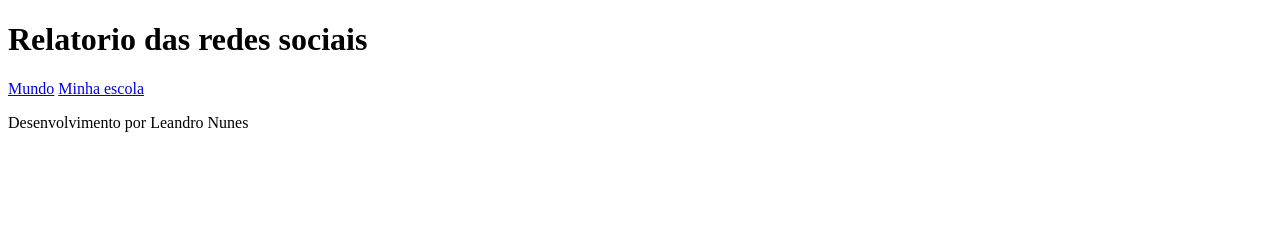
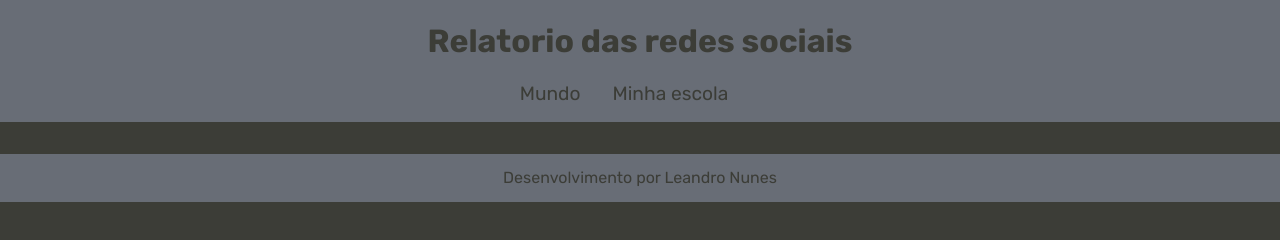
Before and after one commit to leandro123k/redes-sociais-1, a plain HTML site: page index.html in a window 1280 px wide. Drawn offline with Linux system fonts and the light colour scheme.

Commit message:
Add files via upload

```diff
--- a/index.html
+++ b/index.html
@@ -4,6 +4,7 @@
     <meta charset="UTF-8">
     <meta name="viewport" content="width=device-width, initial-scale=1.0">
     <title>Redes sociais Leandro</title>
+    <link rel="stylesheet" href="style.css">
 </head>
 <body>
     <header>
--- a/style.css
+++ b/style.css
@@ -0,0 +1,58 @@
+@import url('https://fonts.googleapis.com/css2?family=Rubik:ital,wght@0,300..900;1,300..900&display=swap');
+
+:root {
+    --bg-color: #3C3D37;
+    --primary-color: #686D76;
+    --secondary-color: #FFDC7F;
+    --font: "Rubik", sans-serif;
+}
+
+body {
+    background-color: var(--bg-color);
+    color: var(--primary-color);
+    font-family: var(--font);
+    height: 100vh;
+    margin: 0;
+}
+
+header{
+    background-color: var(--primary-color);
+    text-align: center;
+    padding: 1px;
+}
+
+h1 {
+    font-size: 2rem;
+    color: var(--bg-color);
+    font-weight: 700;
+}
+
+nav{
+    display: flex;
+    justify-content: center;
+    font-weight: 400;
+}
+
+nav a {
+    text-decoration: none;
+    color: var(--bg-color);
+    margin: 0 2rem 1rem 0rem;
+    font-size: 1.2rem;
+}
+
+nav a:hover {
+    text-decoration: underline;
+    transform: scale(o.90);
+    transition: transform 0.1s;
+}
+
+footer {
+    display: flex;
+    align-items: center;
+    justify-content: center;
+    background-color: var(--primary-color);
+    color: var(--bg-color);
+    width: 100%;
+    height: 3rem;
+    margin-top: 2rem;
+}
```
Also changed, not shown: 1 other file.
